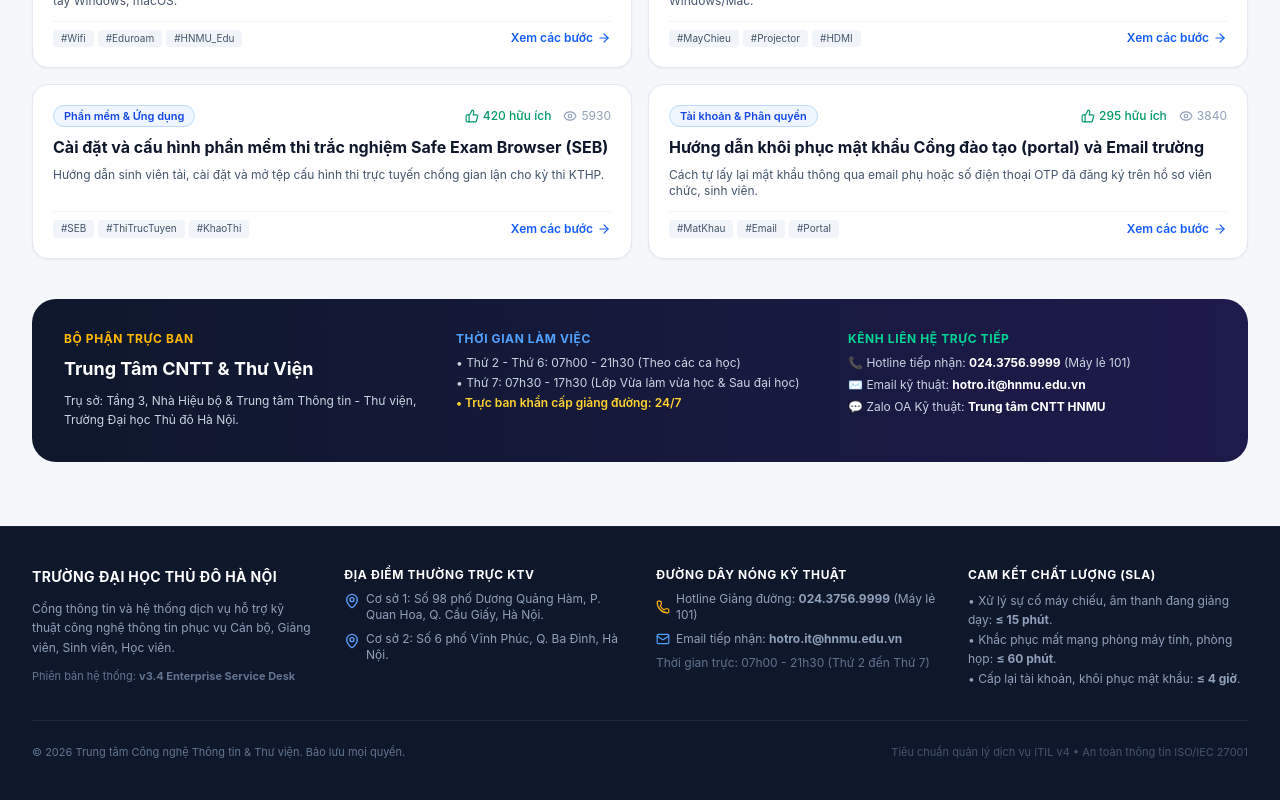
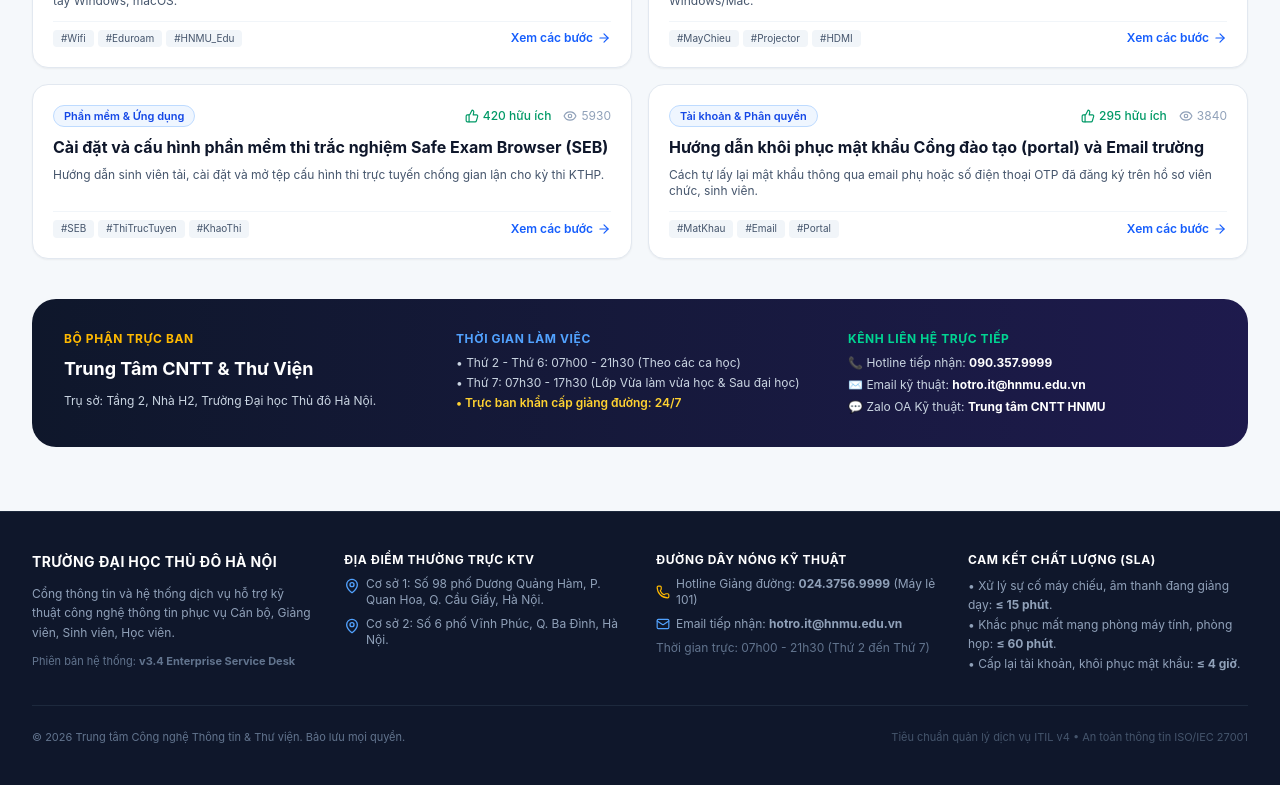
Before and after one commit to nxkhue-it/hnmu-itdesk, a React (Vite) app: page / in a window 1280 px wide. Shown: the part 2216-3016 px from the top of the page. Built offline with nearby package versions, Linux system fonts and the light colour scheme.

Commit message:
Update contact information in PublicPortal component

```diff
--- a/src/components/public/PublicPortal.tsx
+++ b/src/components/public/PublicPortal.tsx
@@ -462,7 +462,7 @@ export const PublicPortal: React.FC<{
             <div className="text-xs font-bold text-amber-400 uppercase tracking-wider">Bộ phận Trực ban</div>
             <h3 className="text-lg font-bold">Trung Tâm CNTT & Thư Viện</h3>
             <p className="text-xs text-slate-300 leading-relaxed">
-              Trụ sở: Tầng 3, Nhà Hiệu bộ & Trung tâm Thông tin - Thư viện, Trường Đại học Thủ đô Hà Nội.
+              Trụ sở: Tầng 2, Nhà H2, Trường Đại học Thủ đô Hà Nội.
             </p>
           </div>
 
@@ -479,7 +479,7 @@ export const PublicPortal: React.FC<{
             <div className="text-xs font-bold text-emerald-400 uppercase tracking-wider">Kênh liên hệ trực tiếp</div>
             <div className="text-xs space-y-1.5 text-slate-300">
               <p>
-                📞 Hotline tiếp nhận: <strong className="text-white">024.3756.9999</strong> (Máy lẻ 101)
+                📞 Hotline tiếp nhận: <strong className="text-white">090.357.9999</strong>
               </p>
               <p>
                 ✉️ Email kỹ thuật: <strong className="text-white">hotro.it@hnmu.edu.vn</strong>
```
